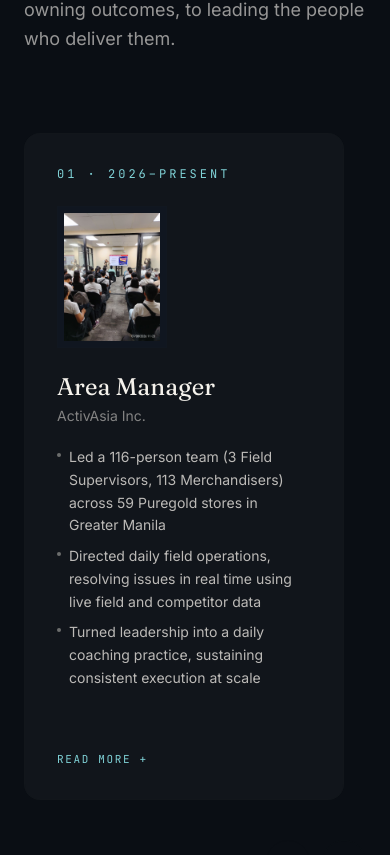
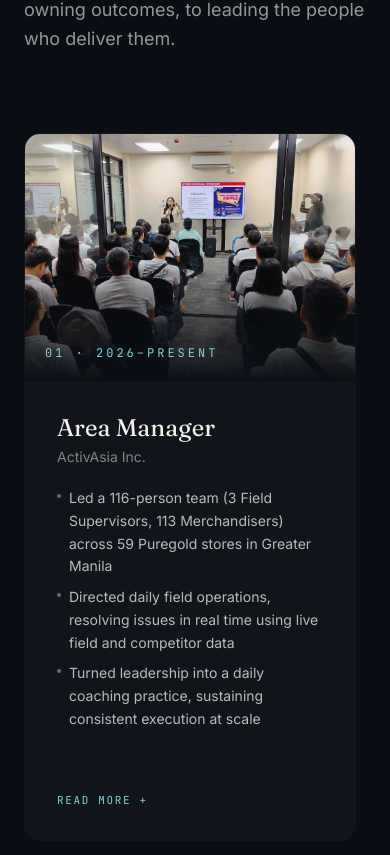
Before and after one commit to rush-L/trish, a Next.js app: page / in a window 390 px wide. Shown: the part 3509-4364 px from the top of the page. Built offline with nearby package versions, Linux system fonts and the light colour scheme.

Commit message:
Add stage images to Journey cards and update ActivAsia role details
Restructure StageCard to feature a hero image with overlay header when
present, fix Stage type narrowing for optional image/honor fields, and
update ActivAsia metrics/title to reflect the combined role.

```diff
--- a/src/components/chapters/Journey.tsx
+++ b/src/components/chapters/Journey.tsx
@@ -8,16 +8,47 @@ import { Reveal } from "@/components/ui/Reveal";
 import { SplitText } from "@/components/ui/SplitText";
 import { Carousel } from "@/components/ui/Carousel";
 
-type Stage = (typeof profile.journey.stages)[number];
+// Flattened (non-union) shape so optional fields narrow predictably —
+// `(typeof profile.journey.stages)[number]` is a union of per-stage literal
+// types, which makes control-flow narrowing on `image`/`honor` collapse to `never`.
+type Stage = {
+  [K in keyof (typeof profile.journey.stages)[number]]: (typeof profile.journey.stages)[number][K];
+} & {
+  image?: string;
+  honor?: string;
+};
 
 function StageCard({ stage, index }: { stage: Stage; index: number }) {
   const [open, setOpen] = useState(false);
-  const s = stage as Stage & { image?: string; honor?: string };
+  const s = stage;
   const panelId = `stage-narrative-${index}`;
 
   return (
-    <div className="flex h-full w-[82vw] max-w-sm flex-col rounded-2xl border border-paper/10 bg-paper/[0.03] p-8 transition-colors duration-500 hover:bg-paper/[0.06] sm:w-[400px] md:p-10">
-      <div className="flex items-center justify-between gap-4">
+    <div className="group flex h-full w-[85vw] max-w-md flex-col overflow-hidden rounded-2xl border border-paper/10 bg-paper/[0.03] transition-colors duration-500 hover:bg-paper/[0.06] sm:w-[440px]">
+      {s.image ? (
+        <div className="relative aspect-[4/3] w-full overflow-hidden bg-obsidian-soft">
+          <Image
+            src={s.image}
+            alt={`${s.role} at ${s.org}`}
+            fill
+            sizes="(min-width: 640px) 440px, 85vw"
+            className="object-cover transition-transform duration-700 group-hover:scale-105"
+          />
+          <div className="absolute inset-0 bg-gradient-to-t from-obsidian via-obsidian/10 to-transparent" />
+          <div className="absolute inset-x-0 bottom-0 flex items-center justify-between gap-4 p-5">
+            <span className="font-mono text-xs uppercase tracking-[0.25em] text-cyan">
+              {String(index + 1).padStart(2, "0")} · {s.year}
+            </span>
+            {s.honor && (
+              <span className="inline-flex items-center gap-2 rounded-full border border-gold/40 bg-obsidian/70 px-3 py-1 font-mono text-[10px] uppercase tracking-[0.2em] text-gold backdrop-blur-sm">
+                <span className="h-1.5 w-1.5 rounded-full bg-gold" />
+                {s.honor}
+              </span>
+            )}
+          </div>
+        </div>
+      ) : (
+        <div className="flex items-center justify-between gap-4 px-8 pt-8 md:px-10 md:pt-10">
           <span className="font-mono text-xs uppercase tracking-[0.25em] text-cyan">
             {String(index + 1).padStart(2, "0")} · {s.year}
           </span>
@@ -28,16 +59,18 @@ function StageCard({ stage, index }: { stage: Stage; index: number }) {
             </span>
           )}
         </div>
-
-      {s.image && (
-        <div className="mt-6 w-fit border border-paper/15 bg-obsidian-soft p-1.5">
-          <div className="relative aspect-[3/4] w-24 overflow-hidden bg-obsidian-soft">
-            <Image src={s.image} alt={`${s.role} at ${s.org}`} fill sizes="96px" className="object-contain" />
-          </div>
-        </div>
       )}
 
-      <h3 className="mt-6 font-display text-2xl leading-tight md:text-3xl">{s.role}</h3>
+      <div className="flex flex-1 flex-col p-8 md:p-10">
+        <h3
+          className={
+            s.image
+              ? "font-display text-2xl leading-tight md:text-3xl"
+              : "mt-6 font-display text-2xl leading-tight md:text-3xl"
+          }
+        >
+          {s.role}
+        </h3>
         <p className="mt-1 text-sm text-paper/50">{s.org}</p>
 
         <ul className="mt-5 flex-1 space-y-2">
@@ -78,6 +111,7 @@ function StageCard({ stage, index }: { stage: Stage; index: number }) {
           )}
         </AnimatePresence>
       </div>
+    </div>
   );
 }
 
--- a/src/content/profile.ts
+++ b/src/content/profile.ts
@@ -297,7 +297,7 @@ export const profile = {
         company: "ActivAsia Inc.",
         role: "Innovation Associate",
         duration: "2025",
-        metrics: ["1,000+ users"],
+        metrics: ["1,000+ users", "4 applications led"],
         problem:
           "Attendance tracking and reporting relied on manual, inconsistent processes that didn't scale with headcount — and any new system had to roll out without disrupting a team already relying on the old one.",
         responsibilities: [
@@ -351,10 +351,10 @@ export const profile = {
         index: "03",
         name: "Performance and Business Reviews",
         tag: "Marketing · Execution",
-        year: "2024",
+        year: "2024–2025",
         company: "ActivAsia Inc.",
-        role: "Activation Merchandising Coordinator",
-        duration: "2024",
+        role: "Activation Merchandising Coordinator & Innovation Associate",
+        duration: "2024–2025",
         metrics: [] as string[],
         problem:
           "Merchandising activations needed to stay true to brand guidelines and campaign objectives across multiple field teams — while scattered field results needed consolidating into something leadership could actually act on.",
```
Also changed, not shown: public/images/profile/graduation.png, public/images/work/unilever-exhibitor-event.png. Lines whose indentation alone changed are shown as unchanged.
